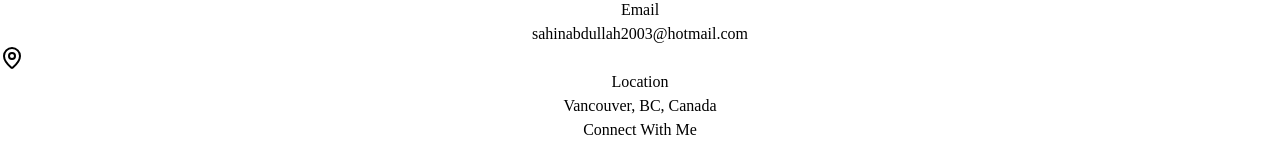
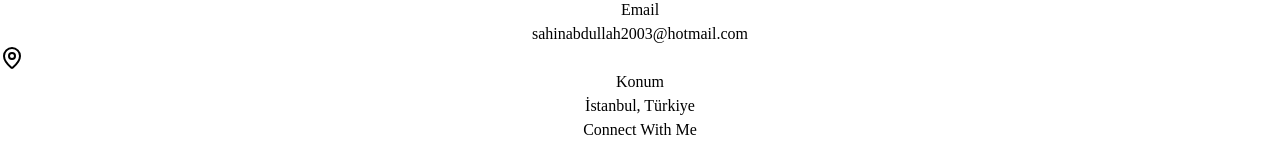
Before and after one commit to AbdullahSahin1/personelWebsite, a React (Vite) app: page / in a window 1280 px wide. Shown: the part 1946-2087 px from the top of the page. Built offline with nearby package versions, Linux system fonts and the light colour scheme.

Commit message:
Contactsection düzenlendi

```diff
--- a/src/Components/ContactSection.jsx
+++ b/src/Components/ContactSection.jsx
@@ -56,9 +56,9 @@ Yeni fırsatları görüşmeye her zaman açığım.
                   <MapPin className="h-6 w-6 text-primary" />{" "}
                 </div>
                 <div>
-                  <h4 className="font-medium"> Location</h4>
+                  <h4 className="font-medium"> Konum</h4>
                   <a className="text-muted-foreground hover:text-primary transition-colors">
-                    Vancouver, BC, Canada
+                    İstanbul, Türkiye
                   </a>
                 </div>
               </div>
```
